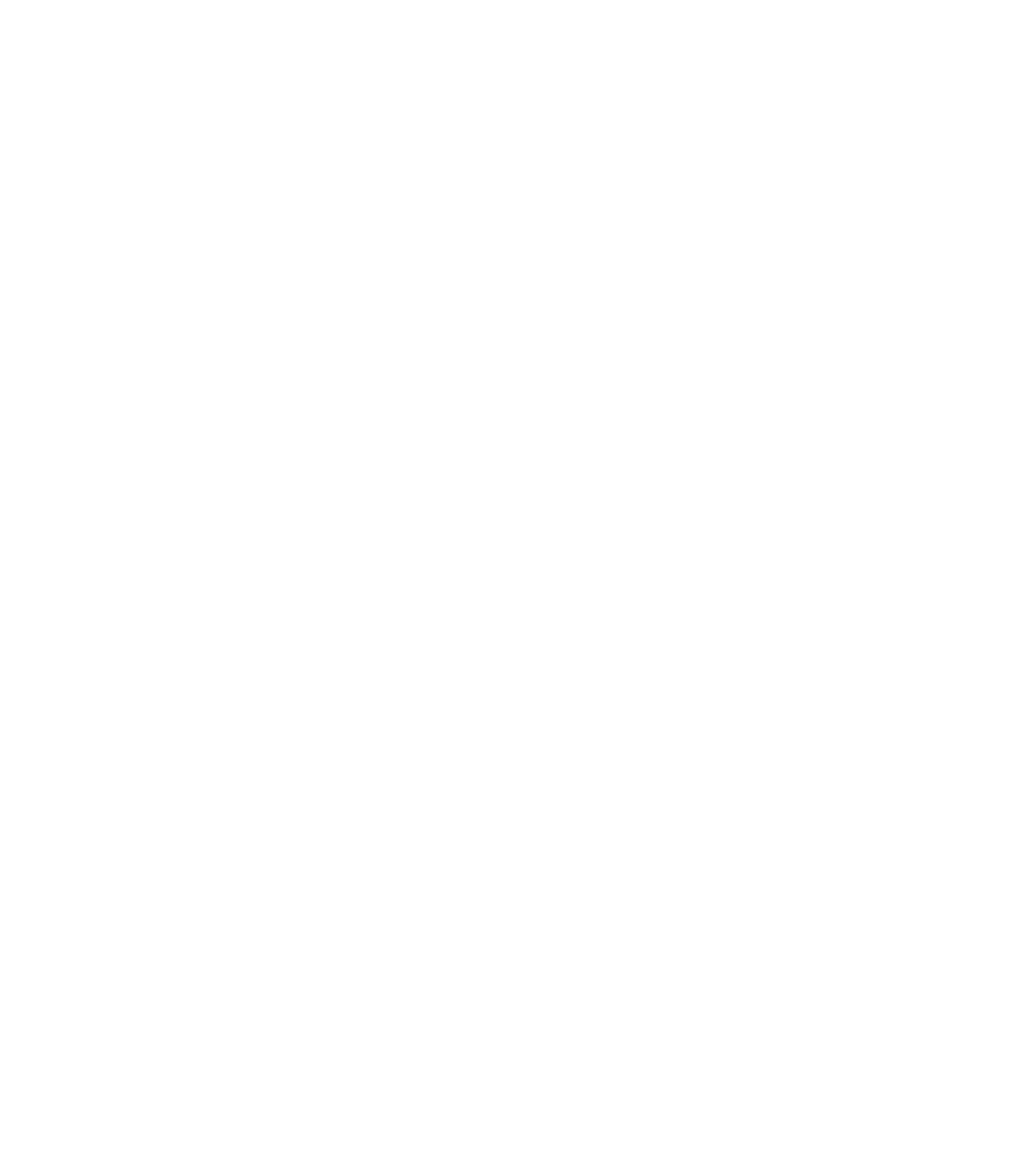
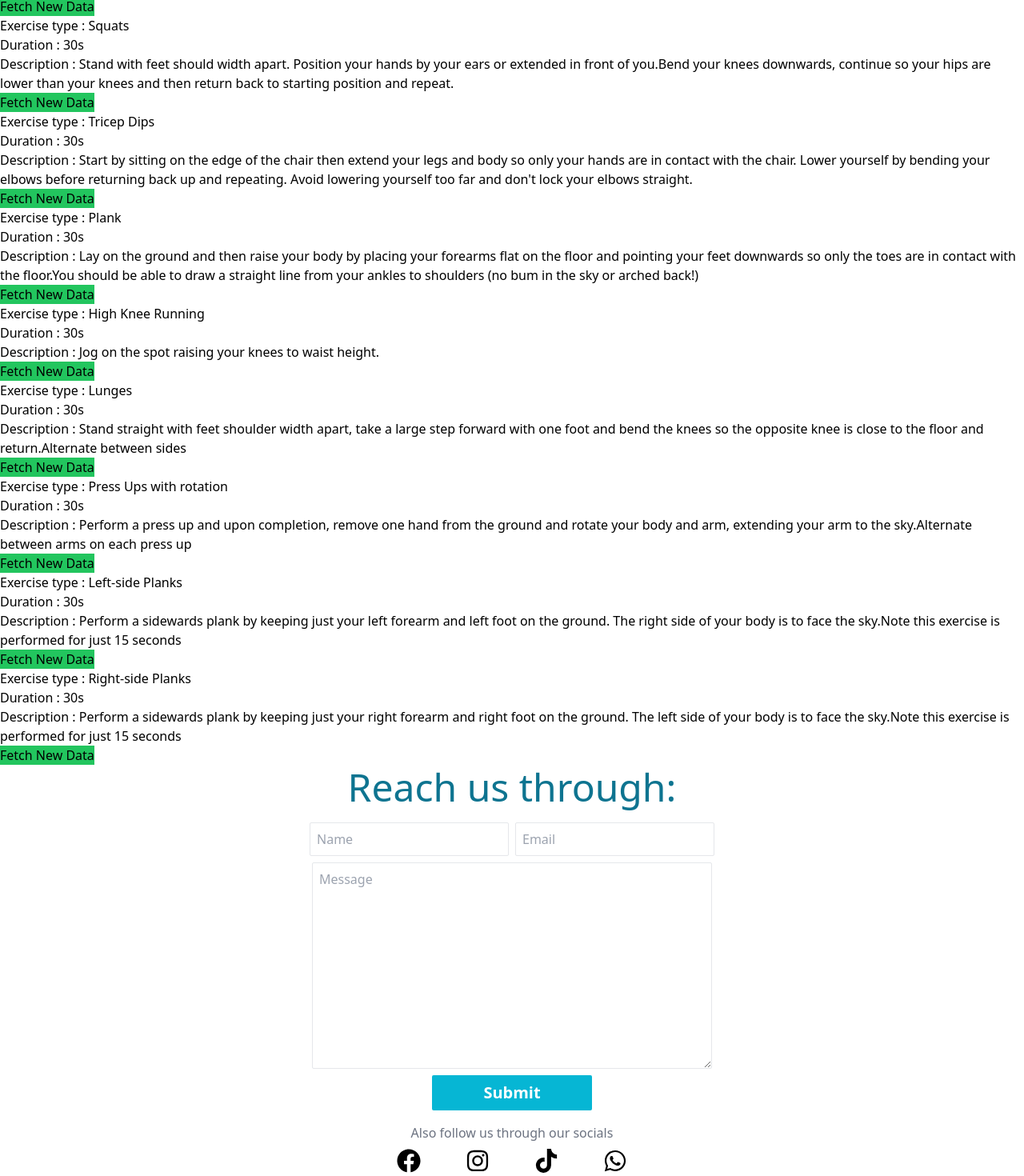
Before and after one commit to Solomon-Gachure/gymania, a React (Create React App) app: page / in a window 1280 px wide. Shown: the part 2866-4336 px from the top of the page at 80% size. Before the commit the page ends 2358 px from the top, so only its background shows below. Built offline with nearby package versions, Linux system fonts and the light colour scheme.

Commit message:
Changes to the contacts page

```diff
--- a/package.json
+++ b/package.json
@@ -7,6 +7,7 @@
     "@testing-library/react": "^13.4.0",
     "@testing-library/user-event": "^13.5.0",
     "aos": "^2.3.4",
+    "axios": "^1.6.5",
     "framer-motion": "^10.18.0",
     "react": "^18.2.0",
     "react-dom": "^18.2.0",
--- a/src/components/contacts.js
+++ b/src/components/contacts.js
@@ -1,8 +1,38 @@
 import React from 'react'
-
+import {FaFacebook, FaInstagram, FaTiktok, FaWhatsapp} from 'react-icons/fa'
 const Contacts = () => {
+  const WhatsAppLink = ()=>{
+    const number='+254798605270'
+    const message="welcome to dee makeup services!"
+    const whatsappUrl = `https://api.whatsapp.com/send?phone=${number}&text=${encodeURIComponent(message)}`;
+    window.location.href = whatsappUrl;
+  }
   return (
-    <div>Contacts</div>
+    <div className='h-full'>
+      <div>
+        <h1 className='text-center text-4xl md:text-5xl p-1 text-cyan-700'>Reach us through:</h1>
+        <div>
+          <form action="https://getform.io/f/db96c5fb-9063-4883-a850-e833759e93be" className='flex flex-col items-center h-full w-full  p-4 gap-2 text-black' method="post">
+            <div className='justify-between flex gap-2'>
+              <input className=' p-2 w-[180px] md:w-full outline-none bg-transparent  border rounded-sm' required type="text" name='name' placeholder='Name' />
+              <input className=' p-2 w-[180px] md:w-full outline-none bg-transparent  border rounded-sm' required type="text" name='email'  placeholder='Email' />
+            </div>
+            <textarea className='md:w-[500px] w-[350px] p-2 outline-none bg-transparent border rounded-sm' required name="message" placeholder='Message' id="" cols="30" rows="10"></textarea>
+            <button className='text-white bg-cyan-500 p-2 w-[200px] font-bold rounded-sm text-xl'>Submit</button>
+          </form>
+        </div>
+        <div>
+          <h1 className='text-center text-gray-500'>Also follow us through our socials</h1>
+          <div className='flex justify-center items-center gap-14 p-2'>
+            {/**icons for the socials */}
+            <FaFacebook size={30} className='hover:scale-105 duration-300 cursor-pointer' />
+            <FaInstagram size={30} className='hover:scale-105 duration-300 cursor-pointer' />
+            <FaTiktok size={30} className='hover:scale-105 duration-300 cursor-pointer' />
+              <FaWhatsapp size={30} target='_blank' onClick={WhatsAppLink} className='hover:scale-105 duration-300 cursor-pointer' />
+          </div>
+        </div>
+      </div>
+    </div>
   )
 }
 
--- a/src/components/exercises.js
+++ b/src/components/exercises.js
@@ -1,9 +1,39 @@
-import React from 'react'
+import React, { useEffect, useState } from 'react'
+import axios from 'axios'
+import jsonData from '../data/data.json'
 
-const Exercises = () => {
-  return (
-    <div>Exercises</div>
-  )
-}
+  const Exercises = () => {
+    const [data, setData]=useState([])
+
+    useEffect(()=>{
+      fetchData();
+    }, [])
+    const fetchData= async ()=>{
+      try{
+        setData(jsonData)
+      }
+      catch(error){
+        console.log('error', error)
+      }
+    }
+    const handleButtonClick = async () => {
+      fetchData();
+    };
+    return (
+      <div>
+        {data.map((item) =>(
+          <div key={item.id}>
+          {/**section to show the type and name of the workouts */}
+          <div>
+  <h1>Exercise type : {item.title}</h1>
+  <h1>Duration : {item.duration} </h1>
+  <h1>Description : {item.description} </h1>
+          </div>
+          <button className='bg-green-500' onClick={handleButtonClick}>Fetch New Data</button>
+          </div>
+        ))}
+      </div>
+    )
+  }
 
 export default Exercises
--- /dev/null
+++ b/src/data/data.json
@@ -0,0 +1,80 @@
+[
+  {
+    "id": 1,
+    "title": "Jumping Jacks",
+    "description": "Start standing up with your legs together and arms by your body.Jump, spreading your feet wide and raising your arms to create an 'X' shape with your body",
+    "duration": "30s"
+  },
+  {
+    "id": 2,
+    "title": "Wall Sit",
+    "description": " Stand with your back flat against the wall and your feet out from the wall approx the distance of a step.slide your back downwards until your thighs are perpendicular to the wall. Hold this position for the duration of the exercise",
+    "duration": "30s"
+  },
+  {
+    "id": 3,
+    "title": "Press Ups",
+    "description": "The well known press up. Keep your hands shoulder width apart. Your wrists, elbows and shoulders should create a vertical line upwards from the ground.Feet should be hip width apart. Press down as close to the ground as you can to activate as much of your chest as possible.",
+    "duration": "30s"
+  },
+  {
+    "id": 1,
+    "title": "Sit Ups",
+    "description": "The well known sit up. Lay down with your knees bent, position your hands on opposite shoulders or near your ears and curl your upper body towards your knees. Return slowly and controlled.Alternatively you can do crunches - the same technique but reduce the range of motion.",
+    "duration": "30s"
+  },
+  {
+    "id": 4,
+    "title": "Step Ups",
+    "description": "Using the chair, step up with one foot followed by the other and then return both feet to the ground and repeat.Be sure that the chair is stable and the ceiling isn't too low!",
+    "duration": "30s"
+  },
+  {
+    "id": 5,
+    "title": "Squats",
+    "duration": "30s",
+    "description": "Stand with feet should width apart. Position your hands by your ears or extended in front of you.Bend your knees downwards, continue so your hips are lower than your knees and then return back to starting position and repeat."
+  },
+  {
+    "id": 6,
+    "title": "Tricep Dips",
+    "duration": "30s",
+    "description": "Start by sitting on the edge of the chair then extend your legs and body so only your hands are in contact with the chair. Lower yourself by bending your elbows before returning back up and repeating. Avoid lowering yourself too far and don't lock your elbows straight."
+  },
+  {
+    "id": 7,
+    "title": "Plank",
+    "duration": "30s",
+    "description": "Lay on the ground and then raise your body by placing your forearms flat on the floor and pointing your feet downwards so only the toes are in contact with the floor.You should be able to draw a straight line from your ankles to shoulders (no bum in the sky or arched back!)"
+  },
+  {
+    "id": 8,
+    "title": "High Knee Running",
+    "duration": "30s",
+    "description": "Jog on the spot raising your knees to waist height."
+  },
+  {
+    "id": 9,
+    "title": "Lunges",
+    "duration": "30s",
+    "description": "Stand straight with feet shoulder width apart, take a large step forward with one foot and bend the knees so the opposite knee is close to the floor and return.Alternate between sides"
+  },
+  {
+    "id": 10,
+    "title": "Press Ups with rotation",
+    "duration": "30s",
+    "description": "Perform a press up and upon completion, remove one hand from the ground and rotate your body and arm, extending your arm to the sky.Alternate between arms on each press up"
+  },
+  {
+    "id": 11,
+    "title": "Left-side Planks",
+    "duration": "30s",
+    "description": "Perform a sidewards plank by keeping just your left forearm and left foot on the ground. The right side of your body is to face the sky.Note this exercise is performed for just 15 seconds"
+  },
+  {
+    "id": 12,
+    "title": "Right-side Planks",
+    "duration": "30s",
+    "description": "Perform a sidewards plank by keeping just your right forearm and right foot on the ground. The left side of your body is to face the sky.Note this exercise is performed for just 15 seconds"
+  }
+]
```
Also changed, not shown: 2 other files (tests, documents, lock files or other folders).
